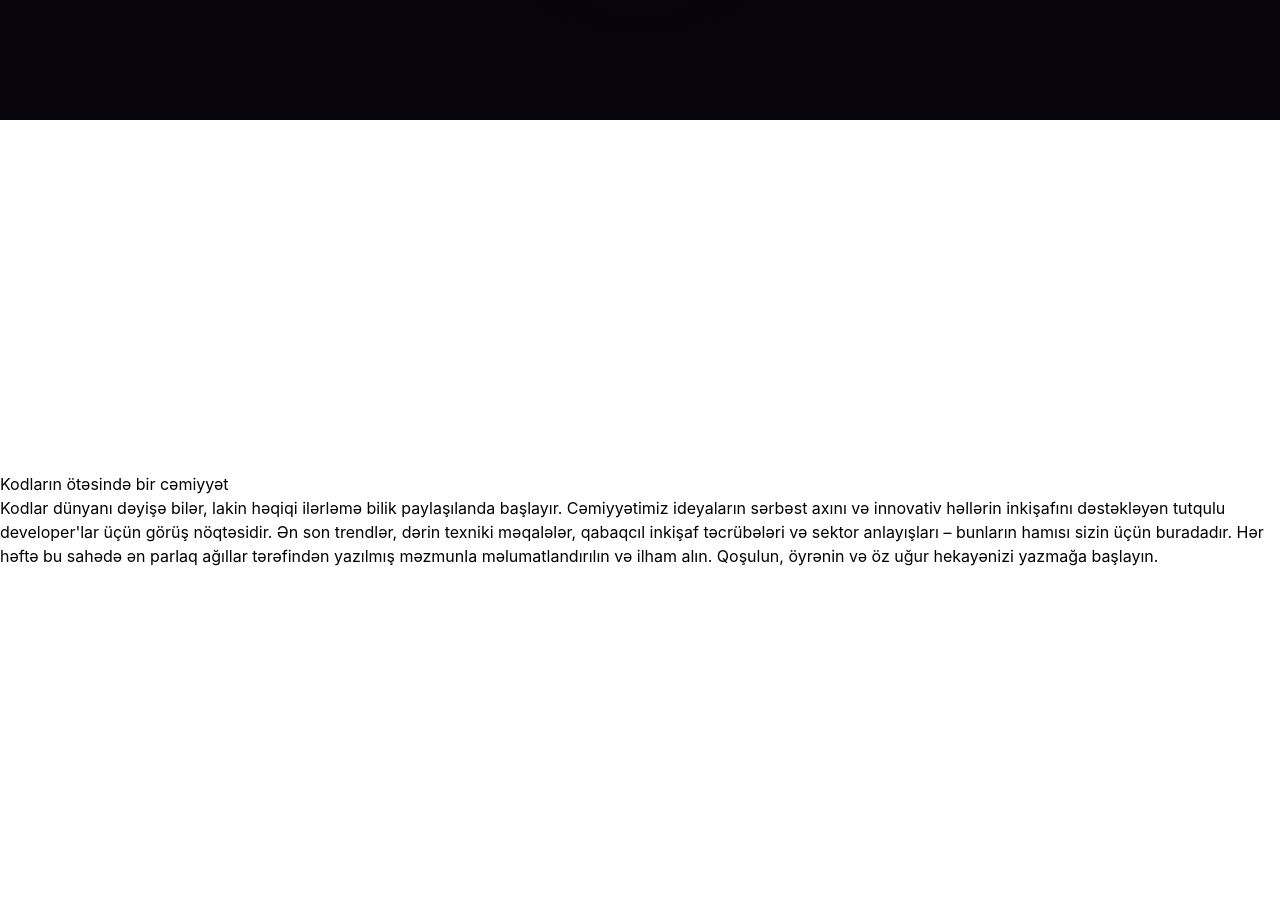
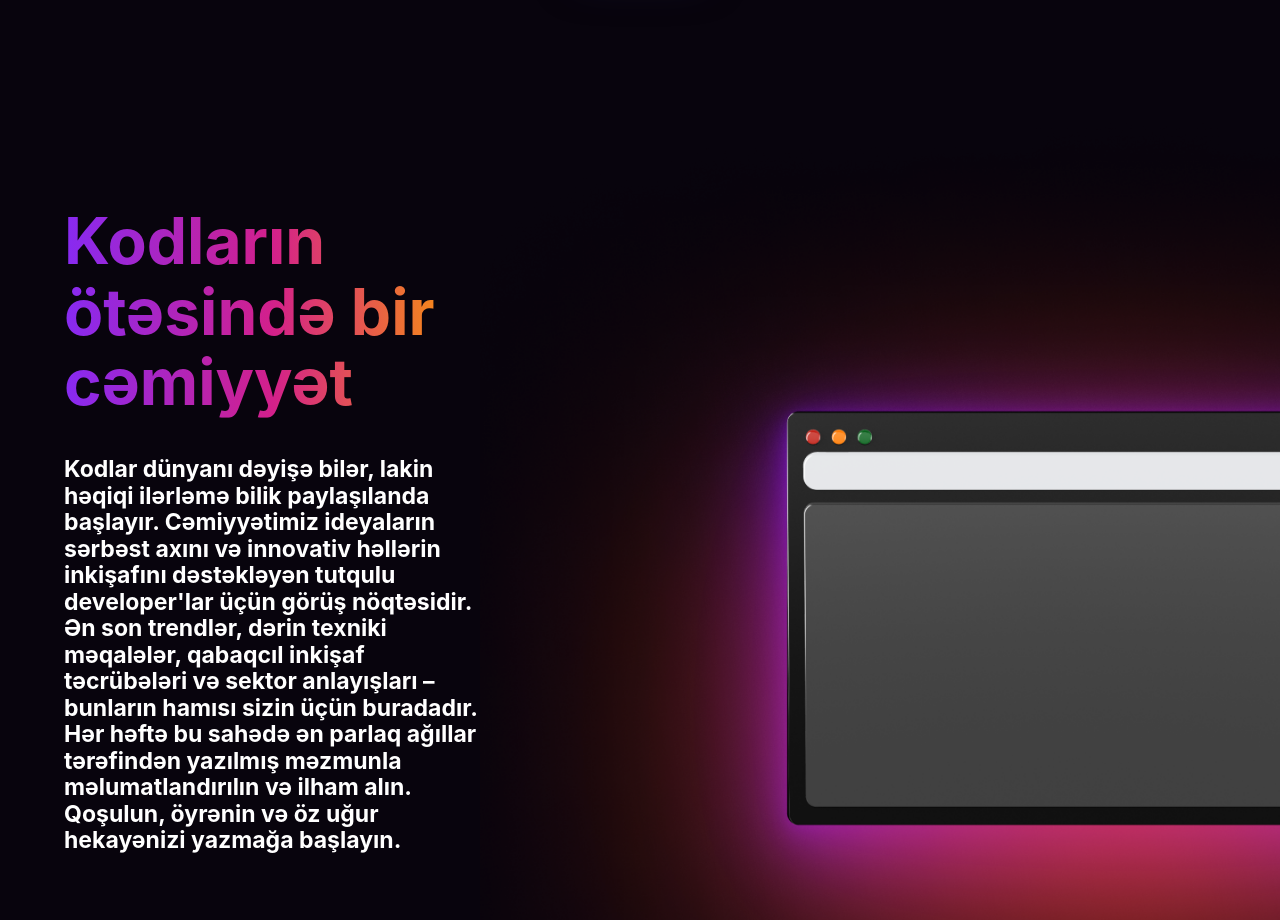
Before and after one commit to azdevcommunity/azdev-web, a React (Vite) app: page / in a window 1280 px wide. Shown: the part 1480-2400 px from the top of the page. Built offline with nearby package versions, Linux system fonts and the light colour scheme; a web font is replaced by a local one.

Commit message:
Update home.css

```diff
--- a/src/features/styles/home.css
+++ b/src/features/styles/home.css
@@ -36,6 +36,8 @@
     background-image: url("/assets/home/about_us_3d.png");
 }
 
+
+
 .aboutUsSection {
     display: flex;
     align-items: center;
@@ -48,6 +50,55 @@
 
 .statisticCounterText {
     margin-top: 10px;
+}
+
+.section#blog {
+    background-color: #08040D;
+    width: 100%;
+    height: 100vh;
+    flex-direction: row;
+    align-items: center;
+}
+
+.blogWindowImage {
+    height: 100%;
+    width: 800px;
+    min-width: 800px;
+    background-repeat: no-repeat;
+    background-size: cover;
+    background-position: center;
+    background-image: url("/assets/home/windows.png");
+
+}
+
+.blogText{
+
+    margin-left: 5vw;
+    font-size: 1.8vw;
+    color: #fff;
+    width: 50vw;
+    margin-top: 10px;
+    margin-bottom: 0;
+    font-weight: bold;
+    line-height: 1.15 !important;
+
+}
+
+.blogTextHeader{
+    font-size: 5vw;
+    color: #fff;
+    width: 100%;
+    margin-top: 10px;
+    margin-bottom: 0;
+    font-weight: bold;
+    line-height: 1.1!important;
+    margin-bottom: 3vw;
+    background-image: linear-gradient(to left, #FDA000, #D3208B, #872AF2);
+    background-clip: text;
+    -webkit-background-clip: text;
+    color: transparent;
+    background-position: center;
+    background-size: cover;
 }
 
 .section#about-us {
```
